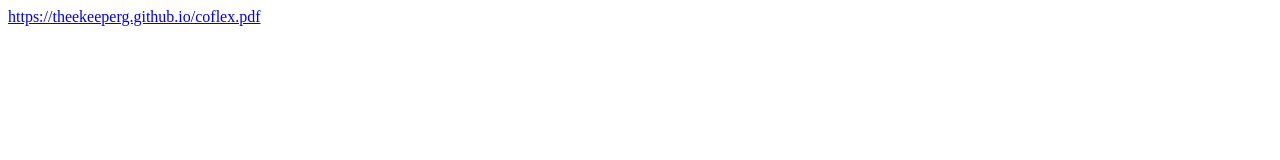
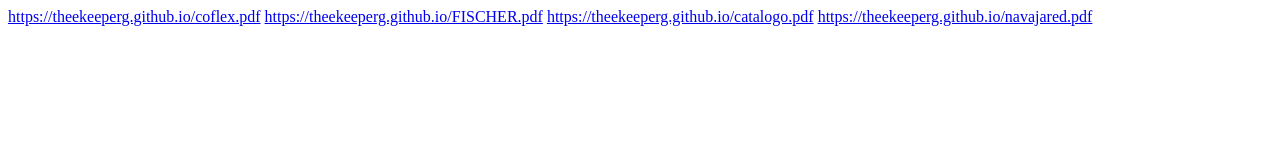
Before and after one commit to TheekeeperG/TheekeeperG.github.io, a plain HTML site: page catalogosindex.html in a window 1280 px wide. Drawn offline with Linux system fonts and the light colour scheme.

Commit message:
Update catalogosindex.html

```diff
--- a/catalogosindex.html
+++ b/catalogosindex.html
@@ -1,4 +1,7 @@
 <html>
 <a href="https://theekeeperg.github.io/coflex.pdf">https://theekeeperg.github.io/coflex.pdf</a>
+  <a href="https://theekeeperg.github.io/FISCHER.pdf">https://theekeeperg.github.io/FISCHER.pdf</a>
+  <a href="https://theekeeperg.github.io/catalogo.pdf">https://theekeeperg.github.io/catalogo.pdf</a>
+  <a href="https://theekeeperg.github.io/navajared.pdf">https://theekeeperg.github.io/navajared.pdf</a>
 
 </html>
```
